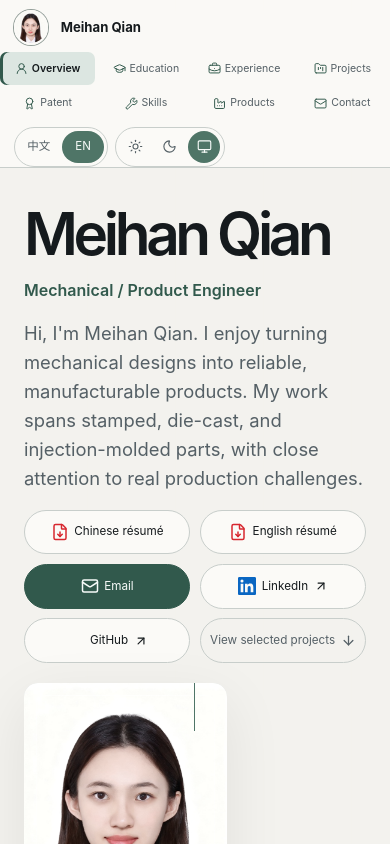
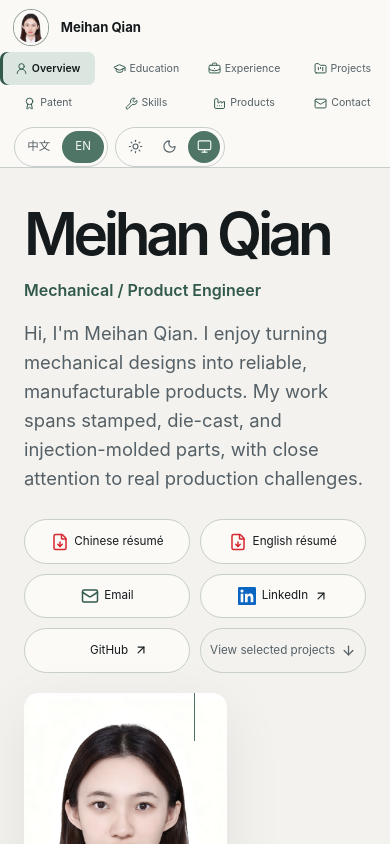
Before and after one commit to qianmeihan/qianmeihan.github.io, a React (Vite) app: page / in a window 390 px wide. Shown: the top 844 px of the page. Built offline with nearby package versions, Linux system fonts and the light colour scheme; some icons are missing.

Commit message:
Unify action pills and show resume update dates

```diff
--- a/public/content/site.json
+++ b/public/content/site.json
@@ -37,6 +37,7 @@
           "zh": "中文简历",
           "en": "Chinese résumé"
         },
+        "updatedAt": "2026.08.25",
         "href": "/downloads/meihan-qian-resume.pdf"
       },
       {
@@ -45,6 +46,7 @@
           "zh": "英文简历",
           "en": "English résumé"
         },
+        "updatedAt": "2026.04.17",
         "href": "/downloads/meihan-qian-resume-en.pdf"
       },
       {
--- a/src/components/ContactSection.tsx
+++ b/src/components/ContactSection.tsx
@@ -23,11 +23,16 @@ export function ContactSection({ contact, links, locale }: ContactSectionProps)
           const downloadName = link.id === 'resume'
             ? 'Meihan-Qian-Resume-ZH.pdf'
             : link.id === 'resume-en' ? 'Meihan-Qian-Resume-EN.pdf' : undefined;
+          const updatedAt = link.updatedAt
+            ? `${locale === 'zh' ? '更新于' : 'Updated'} ${link.updatedAt}`
+            : undefined;
           return (
             <a
               key={link.id}
               href={link.href}
               download={downloadName}
+              data-updated-at={updatedAt}
+              aria-description={updatedAt}
               target={external ? '_blank' : undefined}
               rel={external ? 'noopener noreferrer' : undefined}
             >
@@ -36,7 +41,7 @@ export function ContactSection({ contact, links, locale }: ContactSectionProps)
               ) : link.id === 'github' ? (
                 <BrandIcon brand="github" size={18} />
               ) : (
-                <Icon aria-hidden="true" className={downloadName ? 'resume-icon' : undefined} size={18} />
+                <Icon aria-hidden="true" className={downloadName ? 'resume-icon' : link.id === 'email' ? 'email-icon' : undefined} size={18} />
               )}
               <span>{localized(link.label, locale)}</span>
               {external ? <ArrowUpRight aria-hidden="true" size={16} /> : null}
--- a/src/components/HeroSection.tsx
+++ b/src/components/HeroSection.tsx
@@ -31,19 +31,24 @@ export function HeroSection({ hero, profile, locale }: HeroSectionProps) {
               const downloadName = link.id === 'resume'
                 ? 'Meihan-Qian-Resume-ZH.pdf'
                 : link.id === 'resume-en' ? 'Meihan-Qian-Resume-EN.pdf' : undefined;
+              const updatedAt = link.updatedAt
+                ? `${locale === 'zh' ? '更新于' : 'Updated'} ${link.updatedAt}`
+                : undefined;
               return (
                 <a
                   key={link.id}
-                  className={link.id === 'email' ? 'button-link button-link--primary' : 'button-link'}
+                  className="button-link"
                   href={link.href}
                   download={downloadName}
+                  data-updated-at={updatedAt}
+                  aria-description={updatedAt}
                   target={external ? '_blank' : undefined}
                   rel={external ? 'noopener noreferrer' : undefined}
                 >
                   {link.id === 'linkedin' || link.id === 'github' ? (
                     <BrandIcon brand={link.id as 'linkedin' | 'github'} size={18} />
                   ) : (
-                    <Icon aria-hidden="true" className={downloadName ? 'resume-icon' : undefined} size={18} />
+                    <Icon aria-hidden="true" className={downloadName ? 'resume-icon' : link.id === 'email' ? 'email-icon' : undefined} size={18} />
                   )}
                   {localized(link.label, locale)}
                   {external ? <ArrowUpRight aria-hidden="true" size={14} /> : null}
--- a/src/content/types.ts
+++ b/src/content/types.ts
@@ -8,6 +8,7 @@ export type LocalizedText = {
 export interface LinkItem {
   id: string;
   label: LocalizedText;
+  updatedAt?: string;
   href: string;
 }
 
--- a/src/content/validateSiteContent.ts
+++ b/src/content/validateSiteContent.ts
@@ -75,6 +75,7 @@ function link(value: unknown, path: string): LinkItem {
   return {
     id: string(item.id, `${path}.id`),
     label: localized(item.label, `${path}.label`),
+    ...(item.updatedAt === undefined ? {} : { updatedAt: string(item.updatedAt, `${path}.updatedAt`) }),
     href: string(item.href, `${path}.href`),
   };
 }
--- a/src/styles/global.css
+++ b/src/styles/global.css
@@ -342,7 +342,7 @@ html[lang='en'] .hero-section h1 {
 }
 
 .hero-actions {
-  margin-top: 1.5rem;
+  margin-top: 2rem;
   display: grid;
   grid-template-columns: repeat(3, minmax(0, 10rem));
   align-items: center;
@@ -375,6 +375,10 @@ html[lang='en'] .hero-section h1 {
   color: #d7272f;
 }
 
+.email-icon {
+  color: var(--color-accent-strong);
+}
+
 .brand-icon--linkedin {
   color: #0a66c2;
 }
@@ -397,14 +401,37 @@ html[data-theme='dark'] .hero-actions .brand-icon--github {
   transform: translateY(1px);
 }
 
-.button-link--primary {
-  border-color: var(--color-accent-strong);
-  background: var(--color-accent-strong);
-  color: var(--color-on-accent);
+.hero-actions a[data-updated-at],
+.contact-links a[data-updated-at] {
+  position: relative;
 }
 
-html[data-theme='dark'] .button-link--primary {
-  color: #102218;
+.hero-actions a[data-updated-at]::after,
+.contact-links a[data-updated-at]::after {
+  content: attr(data-updated-at);
+  position: absolute;
+  z-index: 5;
+  bottom: calc(100% + 0.45rem);
+  left: 50%;
+  width: max-content;
+  padding: 0.25rem 0.55rem;
+  border-radius: 0.45rem;
+  background: var(--color-ink);
+  color: var(--color-surface);
+  box-shadow: var(--shadow-fine);
+  font-size: 0.68rem;
+  font-weight: 500;
+  line-height: 1.4;
+  opacity: 0;
+  pointer-events: none;
+  transform: translate(-50%, 0.25rem);
+  transition: opacity 140ms ease, transform 140ms ease;
+}
+
+.hero-actions a[data-updated-at]:is(:hover, :focus-visible)::after,
+.contact-links a[data-updated-at]:is(:hover, :focus-visible)::after {
+  opacity: 1;
+  transform: translate(-50%, 0);
 }
 
 .text-link {
@@ -933,7 +960,7 @@ html[data-theme='dark'] .contact-section {
 }
 
 .contact-links {
-  margin-top: 1.5rem;
+  margin-top: 2rem;
   display: grid;
   grid-template-columns: repeat(3, minmax(0, 10rem));
   gap: 0.7rem;
@@ -959,6 +986,10 @@ html[data-theme='dark'] .contact-section {
 .contact-links a:hover {
   background: #f0f5f2;
   color: #181717;
+}
+
+.contact-links .email-icon {
+  color: #31594c;
 }
 
 .site-footer {
@@ -1225,6 +1256,10 @@ html[data-theme='dark'] .contact-section {
     margin-bottom: 0;
   }
 
+  .hero-actions {
+    margin-top: 0.6rem;
+  }
+
   .shell-profile h1 {
     font-size: clamp(3.2rem, 21vw, 5.2rem);
   }
```
Also changed, not shown: 2 other files (tests, documents, lock files or other folders).
